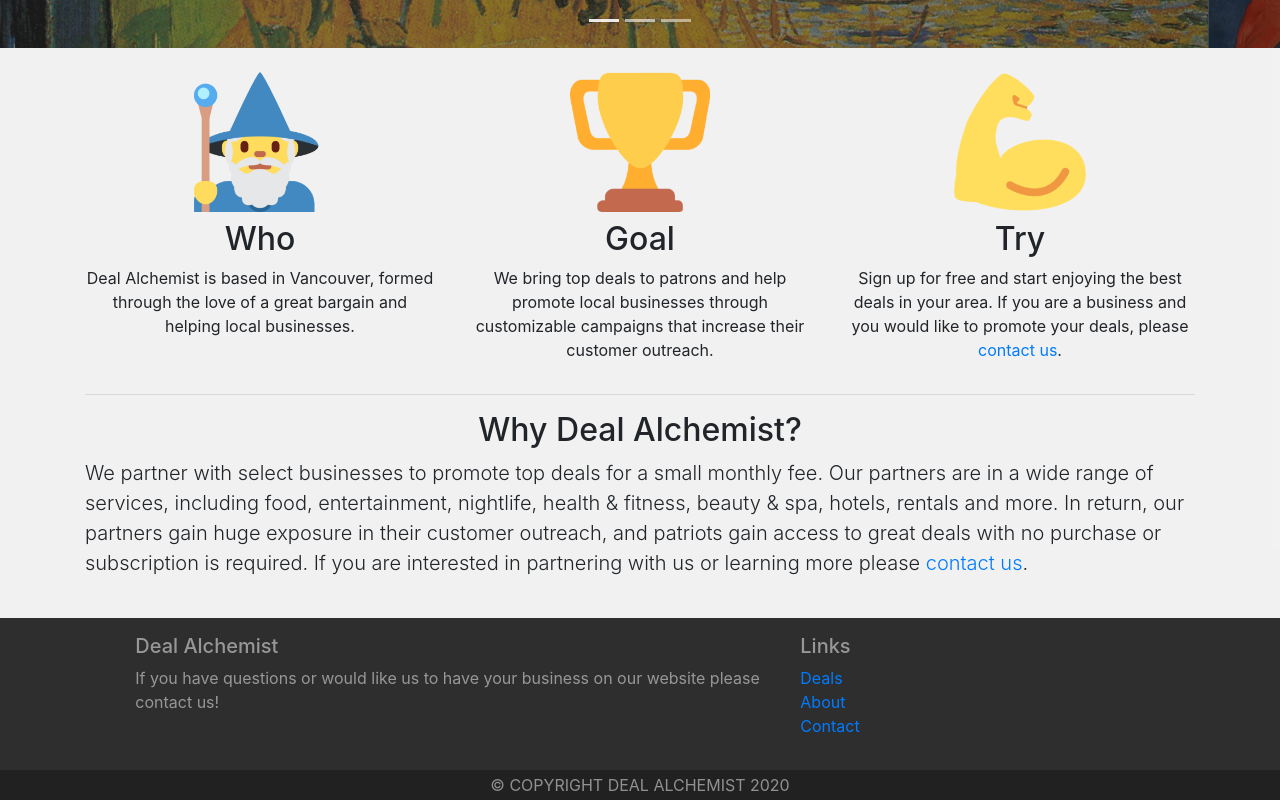
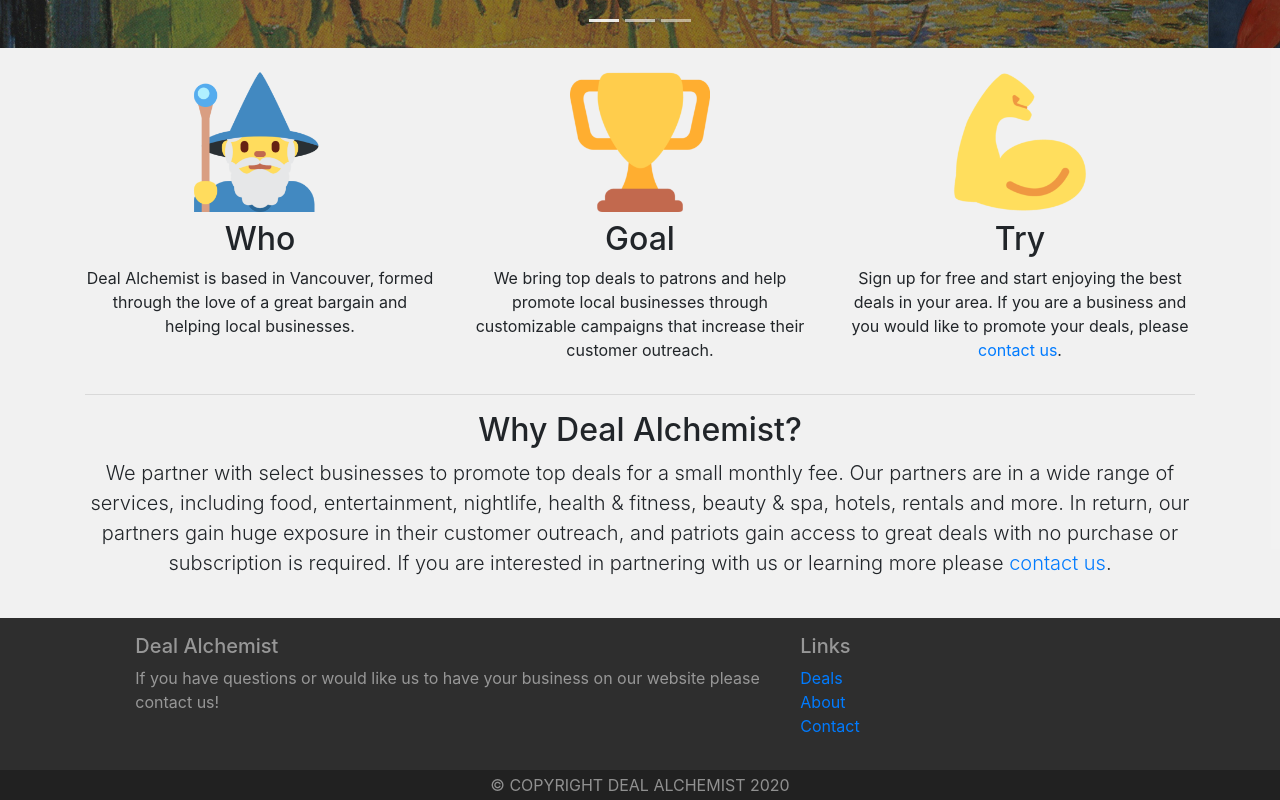
Before and after one commit to PhilipPhil/e-commerce, a React (Create React App) app in the folder app/: page /about in a window 1280 px wide. Shown: the part 468-1268 px from the top of the page. Built offline with nearby package versions, Linux system fonts and the light colour scheme; no server answers; the HTML template or start-up script is replaced by a standard one; what react-redux-form would draw is missing.

Commit message:
no message

```diff
--- a/app/src/components/Home.js
+++ b/app/src/components/Home.js
@@ -70,7 +70,7 @@ const HomeBodyComponent = () => {
       <div class="row featurette">
         <div class="col-12 align-self-center">
           <h2 class="featurette-heading text-center mb-2">Why Deal Alchemist? <span class="text-muted"></span></h2>
-          <p class="lead">We partner with select businesses to promote top deals for a small monthly fee. Our partners are in a wide range of services, including food, entertainment, nightlife, health & fitness, beauty & spa, hotels, rentals and more. In return, our partners gain huge exposure in their customer outreach, and patriots gain access to great deals with no purchase or subscription is required. If you are interested in partnering with us or learning more please <Link to='/contact'>contact us</Link>.</p>
+          <p class="lead text-center">We partner with select businesses to promote top deals for a small monthly fee. Our partners are in a wide range of services, including food, entertainment, nightlife, health & fitness, beauty & spa, hotels, rentals and more. In return, our partners gain huge exposure in their customer outreach, and patriots gain access to great deals with no purchase or subscription is required. If you are interested in partnering with us or learning more please <Link to='/contact'>contact us</Link>.</p>
         </div>
       </div>
 
```
